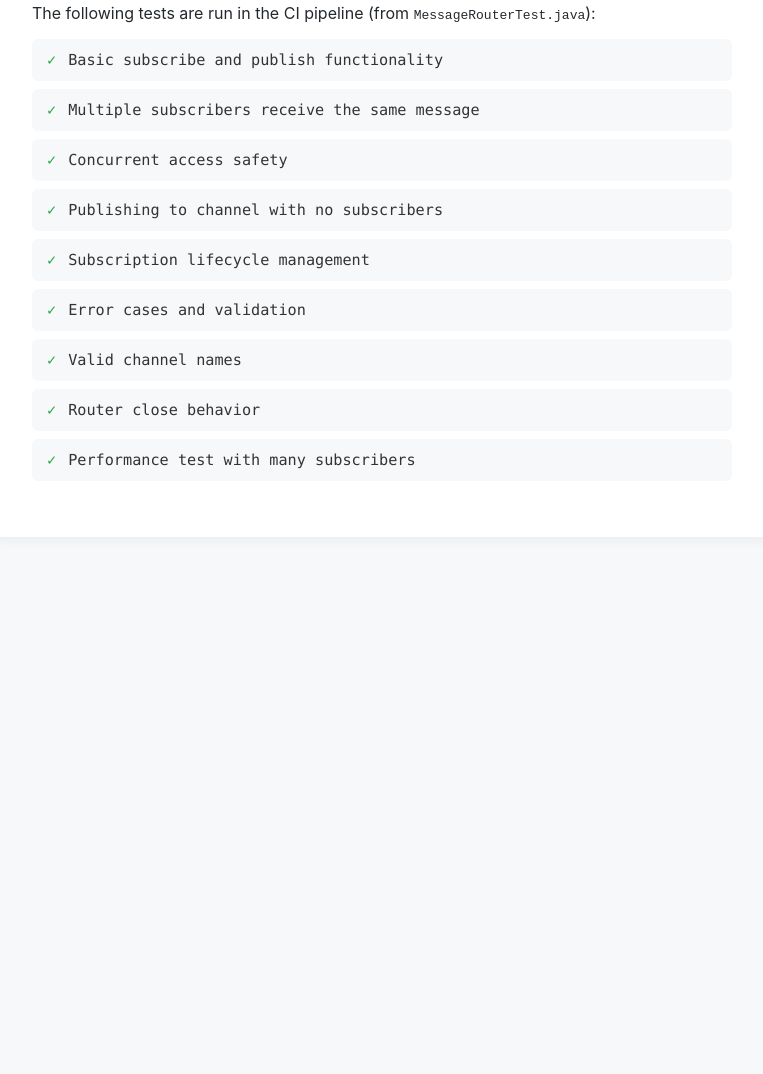
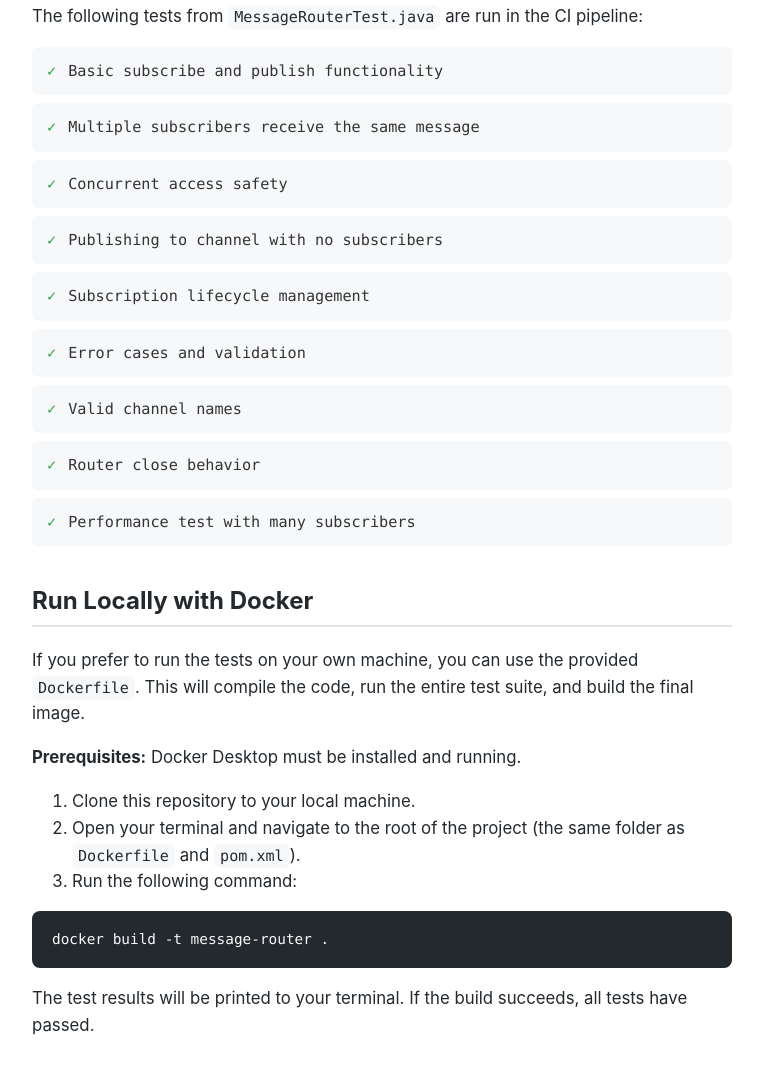
Before and after one commit to dheerajhiremath92/candidate-interview-message-router-java, a plain HTML site: page index.html in a window 1280 px wide. Shown: the part 644-1718 px from the top of the page, without its empty margins (258-1021 px from the left). Before the commit the page ends 1221 px from the top, so only its background shows below. Drawn offline with Linux system fonts and the light colour scheme.

Commit message:
Update Index html

```diff
--- a/index.html
+++ b/index.html
@@ -9,6 +9,7 @@
         .container { text-align: left; background-color: #fff; padding: 40px; border-radius: 10px; box-shadow: 0 4px 12px rgba(0,0,0,0.05); max-width: 700px; width: 90%; }
         h1 { text-align: center; color: #24292e; margin-bottom: 24px; }
         h2 { color: #24292e; border-bottom: 2px solid #e1e4e8; padding-bottom: 10px; margin-top: 40px; }
+        p, li { font-size: 1.05em; line-height: 1.6; }
         .status-badge { display: block; text-align: center; margin-bottom: 30px; }
         .button-group { display: flex; justify-content: center; gap: 15px; margin-bottom: 30px; }
         .button { display: inline-block; padding: 14px 28px; font-size: 1em; font-weight: bold; color: #fff; text-decoration: none; border-radius: 8px; transition: background-color 0.2s; }
@@ -17,6 +18,9 @@
         ul.test-list { list-style-type: none; padding-left: 0; }
         ul.test-list li { background-color: #f6f8fa; padding: 12px 15px; border-radius: 6px; margin-bottom: 8px; font-family: "SFMono-Regular", Consolas, "Liberation Mono", Menlo, monospace; font-size: 0.95em; color: #333; }
         ul.test-list li::before { content: "✓"; color: #28a745; font-weight: bold; margin-right: 12px; }
+        code { font-family: "SFMono-Regular", Consolas, "Liberation Mono", Menlo, monospace; background-color: #f6f8fa; padding: 3px 6px; border-radius: 5px; font-size: 0.9em; }
+        pre.code-block { background-color: #24292e; color: #f6f8fa; padding: 20px; border-radius: 8px; overflow-x: auto; }
+        pre.code-block code { background: none; padding: 0; }
     </style>
 </head>
 <body>
@@ -37,7 +41,7 @@
     </div>
 
     <h2>Test Coverage</h2>
-    <p>The following tests are run in the CI pipeline (from <code>MessageRouterTest.java</code>):</p>
+    <p>The following tests from <code>MessageRouterTest.java</code> are run in the CI pipeline:</p>
     <ul class="test-list">
         <li>Basic subscribe and publish functionality</li>
         <li>Multiple subscribers receive the same message</li>
@@ -49,6 +53,18 @@
         <li>Router close behavior</li>
         <li>Performance test with many subscribers</li>
     </ul>
+
+    <h2>Run Locally with Docker</h2>
+    <p>If you prefer to run the tests on your own machine, you can use the provided <code>Dockerfile</code>. This will compile the code, run the entire test suite, and build the final image.</p>
+    <p><strong>Prerequisites:</strong> Docker Desktop must be installed and running.</p>
+
+    <ol>
+        <li>Clone this repository to your local machine.</li>
+        <li>Open your terminal and navigate to the root of the project (the same folder as <code>Dockerfile</code> and <code>pom.xml</code>).</li>
+        <li>Run the following command:</li>
+    </ol>
+    <pre class="code-block"><code>docker build -t message-router .</code></pre>
+    <p>The test results will be printed to your terminal. If the build succeeds, all tests have passed.</p>
 </div>
 </body>
 </html>
```
Also changed, not shown: 1 other file.
